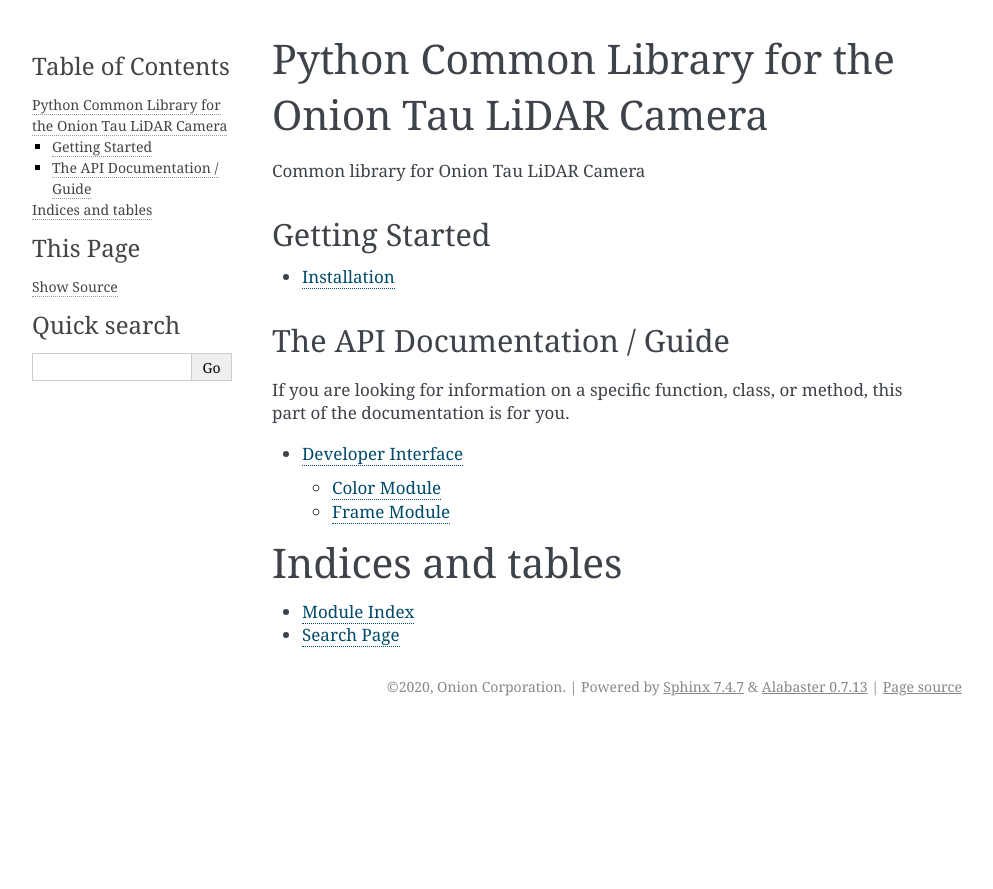
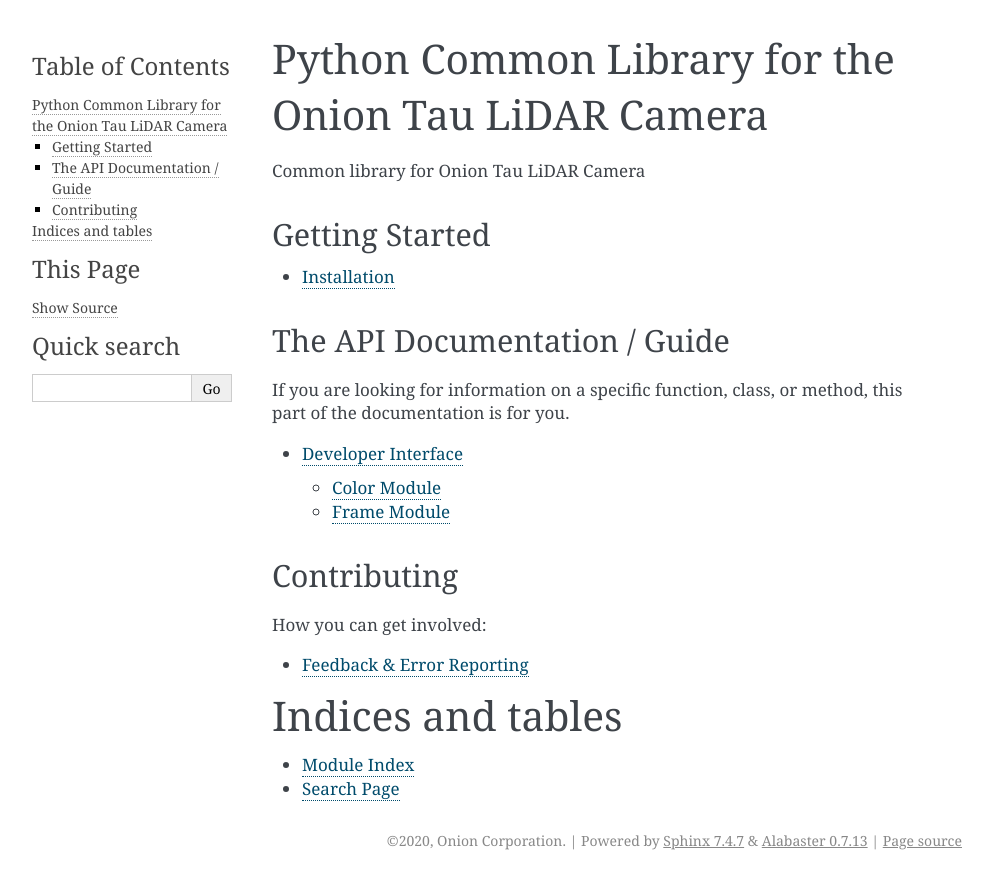
Before and after one commit to OnionIoT/tau-lidar-common, a Sphinx documentation site: the page built from docs/index.rst, in a window 1280 px wide. Shown: the top 889 px of the page, without its empty margins (148-1141 px from the left). Built offline with Sphinx 7.4.7, drawn with Linux system fonts in a browser that asks for light colours.

Commit message:
added feedback article to docs

```diff
--- /dev/null
+++ b/docs/feedback.rst
@@ -0,0 +1,6 @@
+Feedback & Error Reporting
+==========================
+
+If you find any errors in the documentation or have any suggestions on how it can be improved, please create an **issue** or a **pull request** in the `OnionIoT/tau-lidar-common GitHub repo <https://github.com/OnionIoT/tau-lidar-common>`_.
+
+We're always open to suggestions!
--- a/docs/index.rst
+++ b/docs/index.rst
@@ -27,6 +27,16 @@
 
   api
 
+Contributing
+-------------
+
+How you can get involved:
+
+.. toctree::
+   :maxdepth: 1
+
+   feedback
+
 Indices and tables
 ==================
 
```
